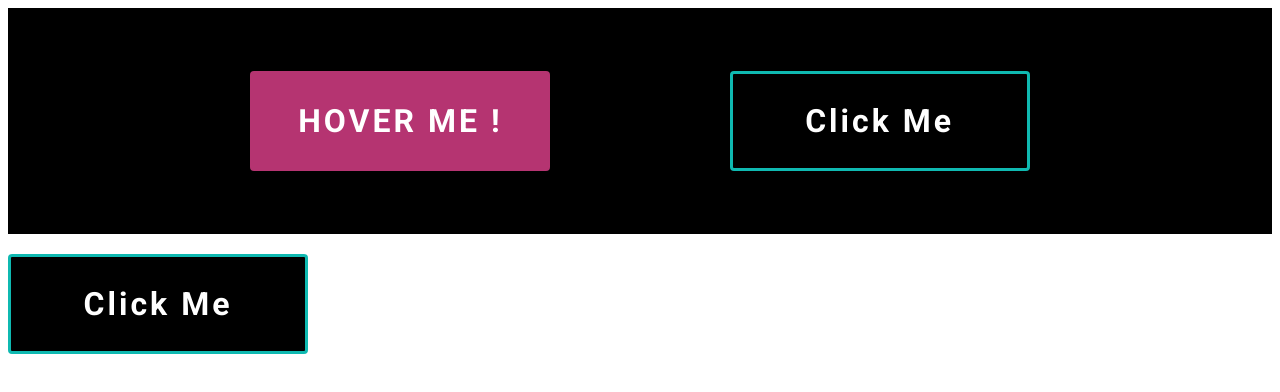
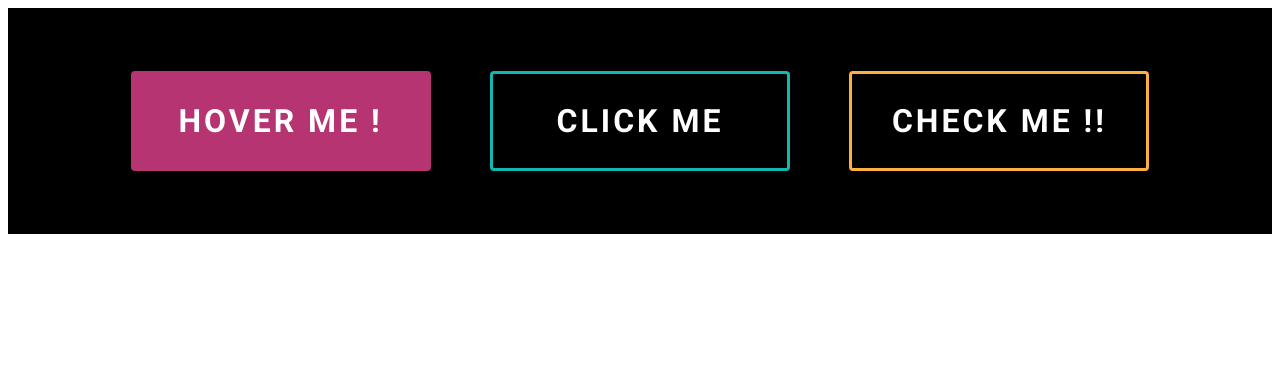
Before and after one commit to ShurmiNaz/button-store, a plain HTML site: page index.html in a window 1280 px wide. Drawn offline with Linux system fonts and the light colour scheme.

Commit message:
3rd commit

```diff
--- a/css/first-section.css
+++ b/css/first-section.css
@@ -86,6 +86,8 @@
 }
 
 /* ------------ */
+
+/* check me button */
 .check-me {
 
      width: 300px;
@@ -96,7 +98,7 @@
      outline: none;
      border-radius: 4px;
      background-color: black;
-     border: 3px solid #0fb9b1;
+     border: 3px solid #ffaf40;
      transition: ease-out 0.4s;
      font-size: 2rem;
      position: relative;
@@ -105,7 +107,28 @@
 }
 
 .check-me:hover {
-     color: #fff;
+     color: black;
      cursor: pointer;
-     background-color: #B53471;
+
 }
+
+.check-me::before {
+     transition: 0.5s all ease;
+     position: absolute;
+     top: 0;
+     left: 50%;
+     right: 50%;
+     bottom: 0;
+     opacity: 0;
+     content: "";
+     background-color: #ffaf40;
+}
+
+
+.check-me:hover:before {
+     transition: 0.5s all ease;
+     left: 0;
+     right: 0;
+     opacity: 1;
+     z-index: -1;
+}
--- a/index.html
+++ b/index.html
@@ -12,10 +12,12 @@
 <body>
      <section class="first-container">
           <button class="hover-me">HOVER ME !</button>
-          <button class="click-me">Click Me</button>
+          <button class="click-me">CLICK ME</button>
+          <button class="check-me">CHECK ME !!</button>
+
      </section>
 
-     <button class="check-me">Click Me</button>
+
 
 
 </body>
```
